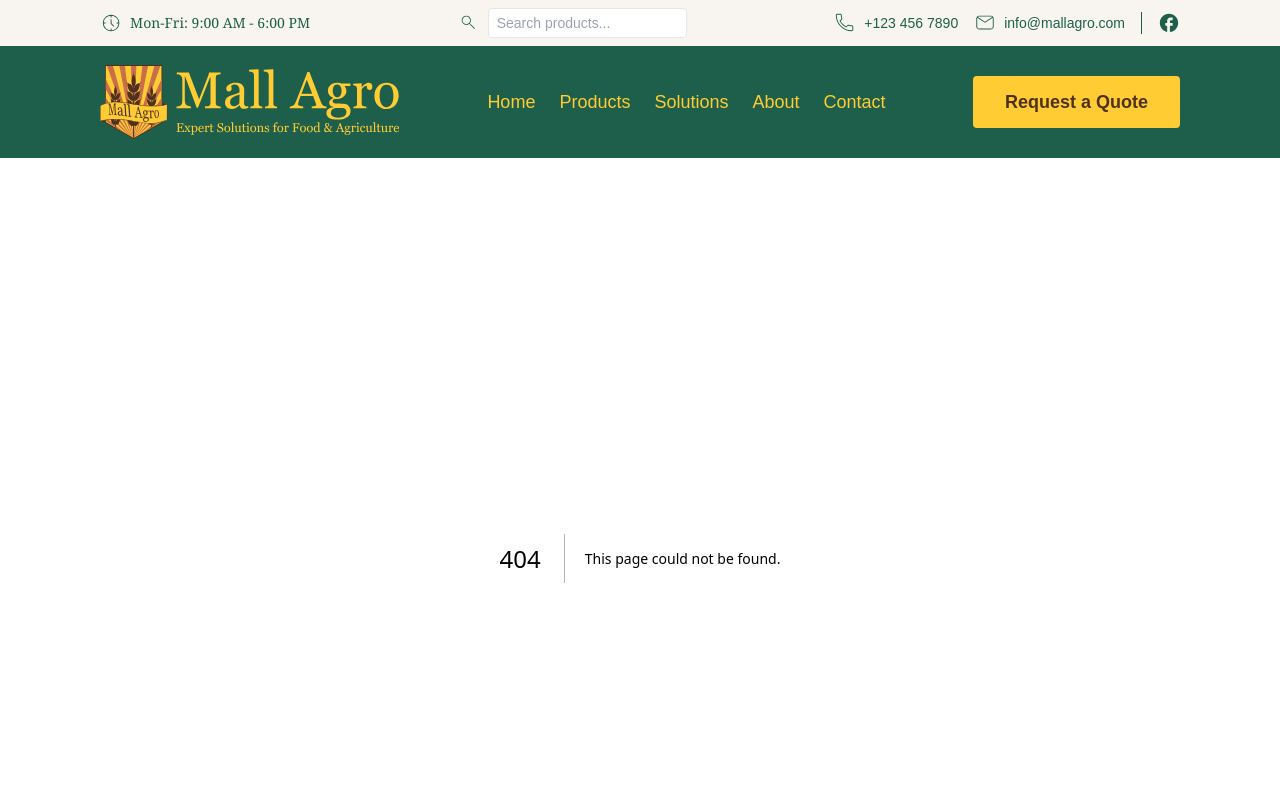
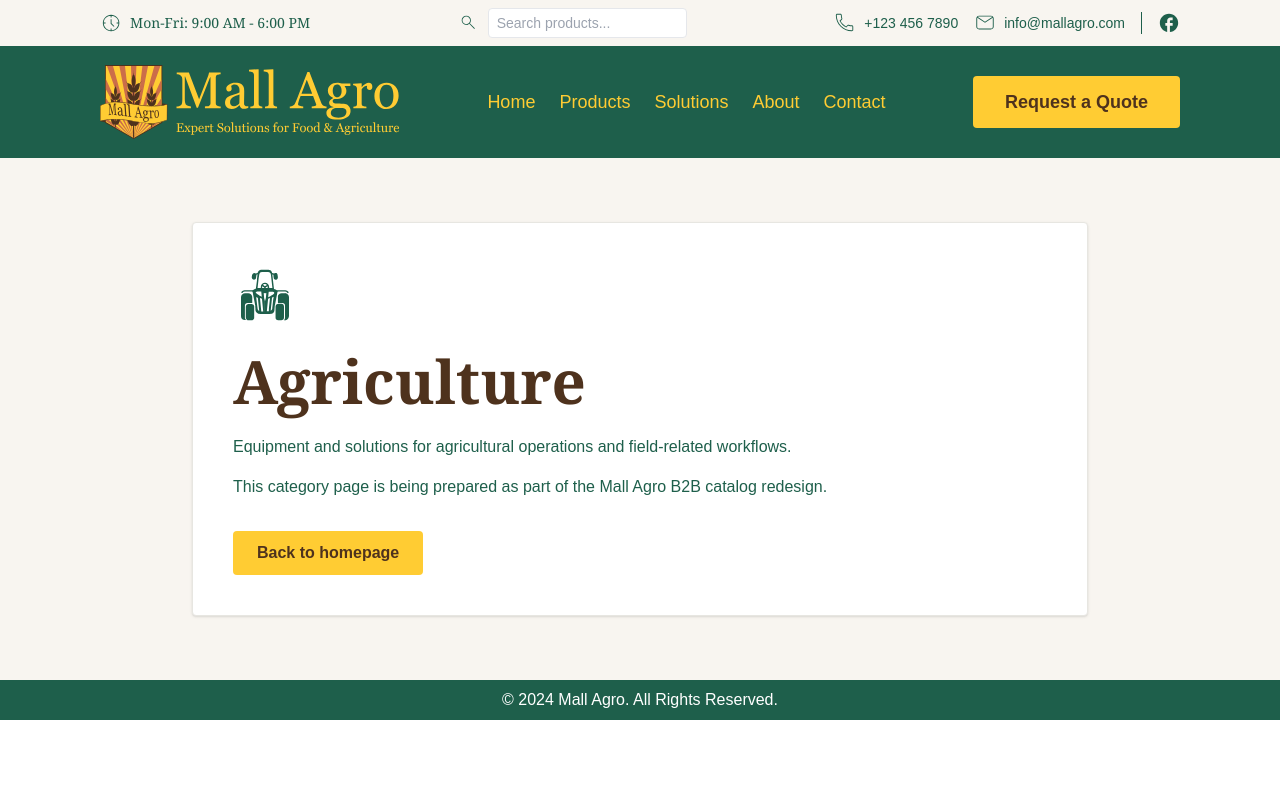
Before and after one commit to GROZILCHO/mall-agro-redesign, a Next.js app: page /products/agriculture in a window 1280 px wide. Before the commit this address had no page. Shown: the top 800 px of the page. Built offline with nearby package versions, Linux system fonts and the light colour scheme.

Commit message:
feat: add English category placeholder pages

```diff
--- /dev/null
+++ b/src/app/products/agriculture/page.js
@@ -0,0 +1,5 @@
+import CategoryPlaceholderPage from '../components/CategoryPlaceholderPage.js';
+
+export default function AgriculturePage() {
+  return <CategoryPlaceholderPage categoryId="agriculture" />;
+}
--- /dev/null
+++ b/src/app/products/components/CategoryPlaceholderPage.js
@@ -0,0 +1,38 @@
+import Link from 'next/link';
+import { notFound } from 'next/navigation';
+import { getCategoryById } from '../../../lib/content/categories.js';
+
+const locale = 'en';
+
+export default function CategoryPlaceholderPage({ categoryId }) {
+  const category = getCategoryById(categoryId);
+  const content = category?.locales[locale];
+
+  if (!content) {
+    notFound();
+  }
+
+  return (
+    <main className="bg-gentle px-4 py-16 md:px-10 lg:px-16">
+      <section className="mx-auto max-w-4xl rounded border border-neutral bg-white p-6 shadow md:p-10">
+        {content.icon && (
+          <img
+            src={content.icon}
+            alt={content.altText}
+            className="mb-6 h-16 w-16"
+          />
+        )}
+
+        <h1 className="responsive-h1 text-primary">{content.title}</h1>
+        <p className="body mt-6 text-menu">{content.cardDescription}</p>
+        <p className="body mt-4 text-menu">
+          This category page is being prepared as part of the Mall Agro B2B catalog redesign.
+        </p>
+
+        <Link href="/" className="button button-md mt-8 inline-block">
+          Back to homepage
+        </Link>
+      </section>
+    </main>
+  );
+}
--- /dev/null
+++ b/src/app/products/food-industry-equipment/page.js
@@ -0,0 +1,5 @@
+import CategoryPlaceholderPage from '../components/CategoryPlaceholderPage.js';
+
+export default function FoodIndustryEquipmentPage() {
+  return <CategoryPlaceholderPage categoryId="food-industry-equipment" />;
+}
--- /dev/null
+++ b/src/app/products/grain-processing/page.js
@@ -0,0 +1,5 @@
+import CategoryPlaceholderPage from '../components/CategoryPlaceholderPage.js';
+
+export default function GrainProcessingPage() {
+  return <CategoryPlaceholderPage categoryId="grain-processing-handling" />;
+}
```
